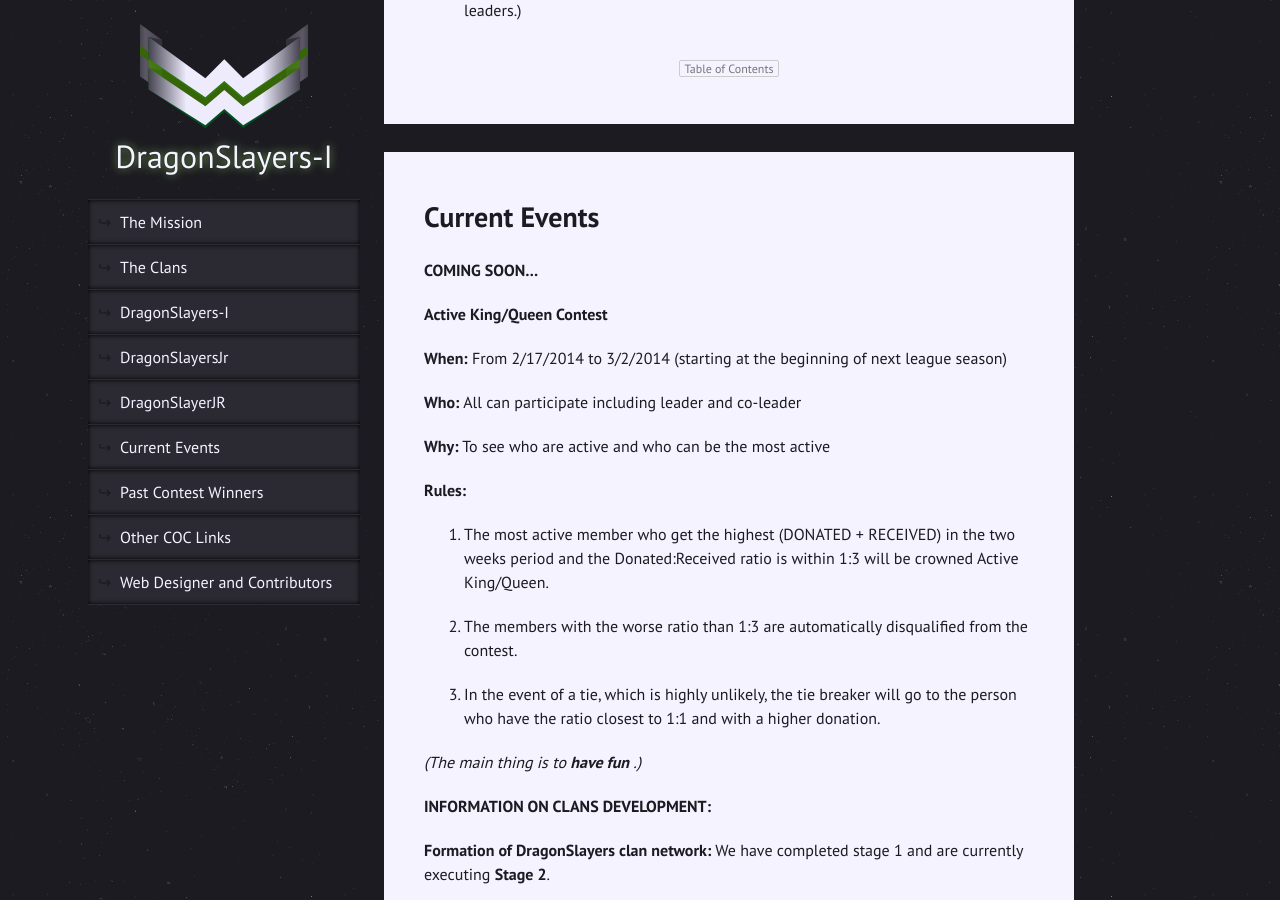
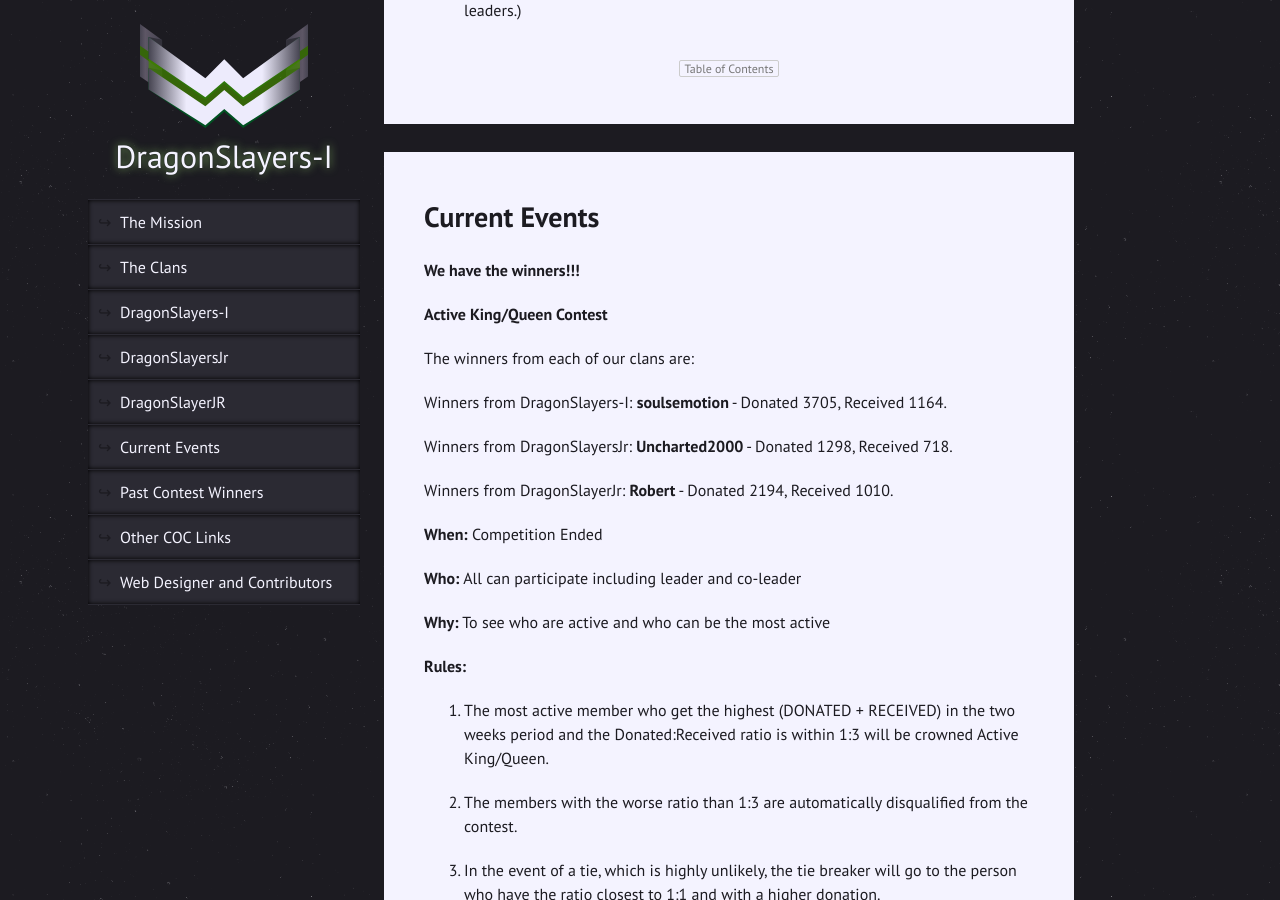
Before and after one commit to himedlooff/DragonSlayers-I, a Jekyll site: the page built from index.md, in a window 1280 px wide and 900 px high, scrolled down 3592 px. Built offline with Jekyll 4.4.1, drawn with Linux system fonts in a browser that asks for light colours; some of the changed text lies outside the part shown.

Commit message:
Update index.md
Added the winners of the contest.

```diff
--- a/index.md
+++ b/index.md
@@ -105,11 +105,19 @@ Elder Requirement:  (subjected to change as our clan grow)
 
 # Current Events
 
-**COMING SOON...**
+**We have the winners!!!**
 
 **Active King/Queen Contest**
 
-**When:** From 2/17/2014 to 3/2/2014 (starting at the beginning of next league season)
+The winners from each of our clans are:
+
+Winners from DragonSlayers-I: **soulsemotion** - Donated 3705, Received 1164.
+
+Winners from DragonSlayersJr: **Uncharted2000** - Donated 1298, Received 718.
+
+Winners from DragonSlayerJr: **Robert** - Donated 2194, Received 1010.
+
+**When:** Competition Ended
 
 **Who:** All can participate including leader and co-leader
 
@@ -156,13 +164,19 @@ REMEMBER that **DragonSlayersJr** is still our **main clan** at this early stage
 
 # Past Contest Winners
 
+**Winners from DragonSlayers-I:**
+
+1. The Active Queen: **soulsemotion** Donated 3705, Received 1164.  (3/2/2014)
+
 **Winners from DragonSlayersJr:**
 
 1. The Active King: **Alex Medich** Donated 2617, Received 2167.  (1/5/2014)
+2. The Active King: **Uncharted2000** Donated 1298, Received 718.  (3/2/2014)
 
 **Winners from DragonSlayerJR (sister/feeder clan):**
 
 1. The Active King: **Pepe** Donated 1894, Received 1303.  (1/5/2014)
+2. The Active King: **Robert** Donated 2194, Received 1010.  (1/5/2014)
 
 # Other COC Links
 
```
